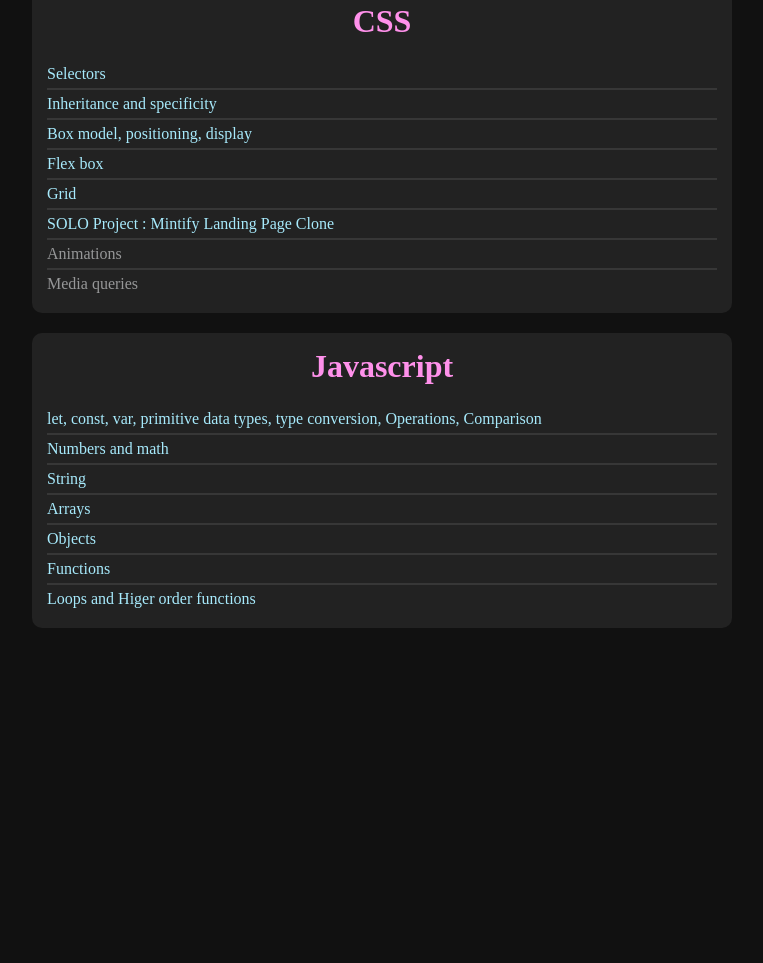
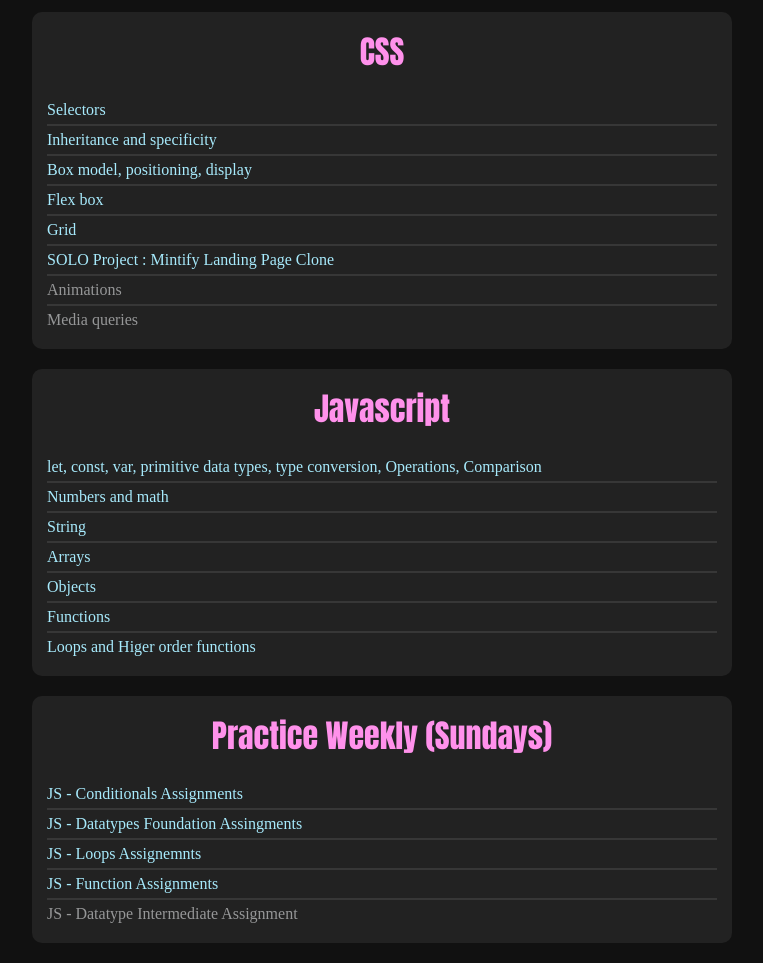
Before and after one commit to 0xGambit/portfolio, a plain HTML site: page index.html in a window 1280 px wide. Shown: the part 392-1355 px from the top of the page, without its empty margins (258-1021 px from the left). Before the commit the page ends 1040 px from the top, so only its background shows below. Drawn offline with Linux system fonts and the light colour scheme.

Commit message:
assignments

```diff
--- a/index.html
+++ b/index.html
@@ -19,6 +19,7 @@
             justify-content: center;
         }
         h1{
+            font-family:Impact, Haettenschweiler, 'Arial Narrow Bold', sans-serif;
             text-align: center;
             padding-bottom: 20px;
         }
@@ -73,5 +74,12 @@
         <li><a href="https://javascriptfromscratch.hashnode.dev/js-functions" target="_blank">Functions</a></li>
         <li><a href="https://javascriptfromscratch.hashnode.dev/js-loops-and-higher-order-function" target="_blank">Loops and Higer order functions</a></li>
     </ol>
+    <ol><h1>Practice Weekly (Sundays)</h1>
+        <li><a href="https://github.com/chaicodehq/js-conditionals-0xGambit/tree/main/src" target="_blank">JS - Conditionals Assignments</a></li>
+        <li><a href="https://github.com/chaicodehq/js-datatypes-foundation-0xGambit/tree/main/src" target="_blank">JS - Datatypes Foundation Assingments</a></li>
+        <li><a href="https://github.com/chaicodehq/js-loops-0xGambit/tree/main/src" target="_blank">JS - Loops Assignemnts</a></li>
+        <li><a href="https://github.com/chaicodehq/js-functions-0xGambit/tree/main/src" target="_blank">JS - Function Assignments</a></li>
+        <li>JS - Datatype Intermediate Assignment</li>
+    </ol>
 </body>
 </html>
```
